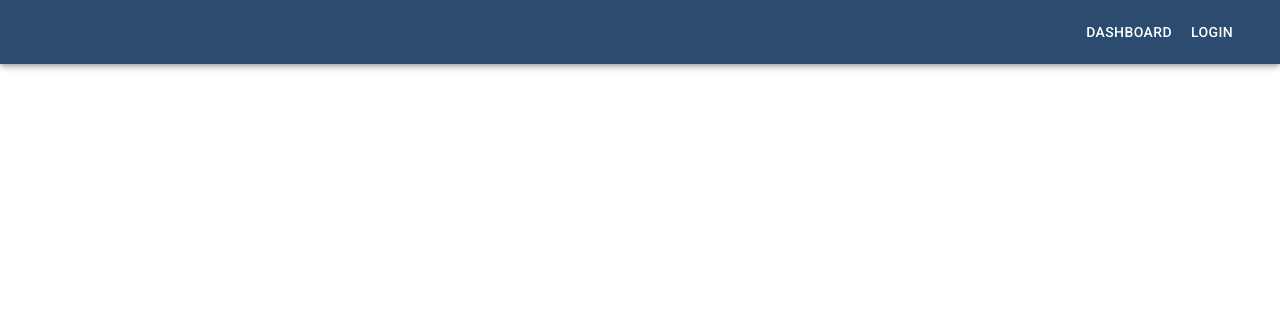
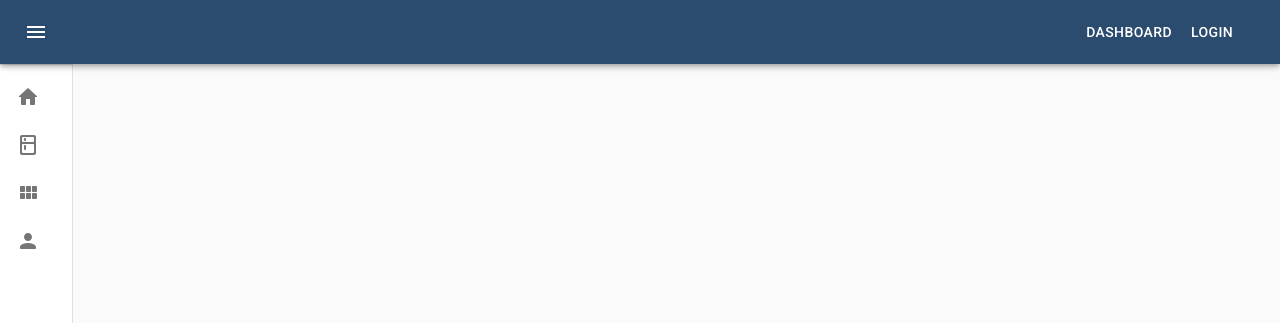
Before and after one commit to rafal-szymanko/react-pizzeria-portal, a React (Create React App) app: page /login in a window 1280 px wide. Shown: the top 323 px of the page. Built offline with nearby package versions, Linux system fonts and the light colour scheme.

Commit message:
Add Drawer component in MainLayout

```diff
--- a/src/components/layout/MainLayout/MainLayout.js
+++ b/src/components/layout/MainLayout/MainLayout.js
@@ -1,30 +1,217 @@
-import React from 'react';
+// import React from 'react';
 import PropTypes from 'prop-types';
 import PageNav from '../PageNav/PageNav';
 
-import AppBar from '@material-ui/core/AppBar';
-import Toolbar from '@material-ui/core/Toolbar';
+// import AppBar from '@material-ui/core/AppBar';
+// import Toolbar from '@material-ui/core/Toolbar';
 import Container from '@material-ui/core/Container';
 
 
-const MainLayout = (props) => (
-  <div>
-    <AppBar>
-      <Container maxWidth="lg">
-        <Toolbar disableGutters>
+// const MainLayout = (props) => (
+//   <div>
+//     <AppBar>
+//       <Container maxWidth="lg">
+//         <Toolbar disableGutters>
+//           <PageNav/>
+//         </Toolbar>
+//       </Container>
+//     </AppBar>
+//     <Container maxWidth="lg">
+//       <Toolbar/>
+//       {props.children}
+//     </Container>
+//   </div>
+// );
+
+// MainLayout.propTypes = {
+//   children: PropTypes.node,
+// };
+
+// export default MainLayout;
+
+import React from 'react';
+import clsx from 'clsx';
+import { makeStyles, useTheme } from '@material-ui/core/styles';
+import Drawer from '@material-ui/core/Drawer';
+import AppBar from '@material-ui/core/AppBar';
+import Toolbar from '@material-ui/core/Toolbar';
+import List from '@material-ui/core/List';
+import CssBaseline from '@material-ui/core/CssBaseline';
+import Divider from '@material-ui/core/Divider';
+import IconButton from '@material-ui/core/IconButton';
+import MenuIcon from '@material-ui/icons/Menu';
+import ChevronLeftIcon from '@material-ui/icons/ChevronLeft';
+import ChevronRightIcon from '@material-ui/icons/ChevronRight';
+import ListItem from '@material-ui/core/ListItem';
+import ListItemIcon from '@material-ui/core/ListItemIcon';
+import ListItemText from '@material-ui/core/ListItemText';
+import HomeRoundedIcon from '@material-ui/icons/HomeRounded';
+import KitchenRoundedIcon from '@material-ui/icons/KitchenRounded';
+import PersonRoundedIcon from '@material-ui/icons/PersonRounded';
+import ViewModuleRoundedIcon from '@material-ui/icons/ViewModuleRounded';
+
+const drawerWidth = 240;
+
+const routes = [
+  {
+    path: '/panel',
+    name: 'Dashboard',
+    icon: <HomeRoundedIcon/>,
+  },
+  {
+    path: '/panel/kitchen',
+    name: 'Kitchen',
+    icon: <KitchenRoundedIcon/>,
+  },
+  {
+    path: '/panel/tables',
+    name: 'Tables',
+    icon: <ViewModuleRoundedIcon/>,
+  },
+  {
+    path: '/panel/waiter',
+    name: 'Waiter',
+    icon: <PersonRoundedIcon/>,
+  },
+];
+
+const useStyles = makeStyles((theme) => ({
+  root: {
+    display: 'flex',
+  },
+  appBar: {
+    zIndex: theme.zIndex.drawer + 1,
+    transition: theme.transitions.create(['width', 'margin'], {
+      easing: theme.transitions.easing.sharp,
+      duration: theme.transitions.duration.leavingScreen,
+    }),
+  },
+  appBarShift: {
+    marginLeft: drawerWidth,
+    width: `calc(100% - ${drawerWidth}px)`,
+    transition: theme.transitions.create(['width', 'margin'], {
+      easing: theme.transitions.easing.sharp,
+      duration: theme.transitions.duration.enteringScreen,
+    }),
+  },
+  menuButton: {
+    marginRight: 36,
+  },
+  hide: {
+    display: 'none',
+  },
+  drawer: {
+    width: drawerWidth,
+    flexShrink: 0,
+    whiteSpace: 'nowrap',
+  },
+  drawerOpen: {
+    width: drawerWidth,
+    transition: theme.transitions.create('width', {
+      easing: theme.transitions.easing.sharp,
+      duration: theme.transitions.duration.enteringScreen,
+    }),
+  },
+  drawerClose: {
+    transition: theme.transitions.create('width', {
+      easing: theme.transitions.easing.sharp,
+      duration: theme.transitions.duration.leavingScreen,
+    }),
+    overflowX: 'hidden',
+    width: theme.spacing(7) + 1,
+    [theme.breakpoints.up('sm')]: {
+      width: theme.spacing(9) + 1,
+    },
+  },
+  toolbar: {
+    display: 'flex',
+    alignItems: 'center',
+    justifyContent: 'flex-end',
+    padding: theme.spacing(0, 1),
+    // necessary for content to be below app bar
+    ...theme.mixins.toolbar,
+  },
+  content: {
+    flexGrow: 1,
+    padding: theme.spacing(3),
+  },
+}));
+
+export default function MainLayout(props) {
+  const classes = useStyles();
+  const theme = useTheme();
+  const [open, setOpen] = React.useState(false);
+
+  const handleDrawerOpen = () => {
+    setOpen(true);
+  };
+
+  const handleDrawerClose = () => {
+    setOpen(false);
+  };
+
+  return (
+    <div className={classes.root}>
+      <CssBaseline />
+      <AppBar
+        position="fixed"
+        className={clsx(classes.appBar, {
+          [classes.appBarShift]: open,
+        })}
+      >
+        <Toolbar>
+          <IconButton
+            color="inherit"
+            aria-label="open drawer"
+            onClick={handleDrawerOpen}
+            edge="start"
+            className={clsx(classes.menuButton, {
+              [classes.hide]: open,
+            })}
+          >
+            <MenuIcon />
+          </IconButton>
           <PageNav/>
         </Toolbar>
-      </Container>
       </AppBar>
+      <Drawer
+        variant="permanent"
+        className={clsx(classes.drawer, {
+          [classes.drawerOpen]: open,
+          [classes.drawerClose]: !open,
+        })}
+        classes={{
+          paper: clsx({
+            [classes.drawerOpen]: open,
+            [classes.drawerClose]: !open,
+          }),
+        }}
+      >
+        <div className={classes.toolbar}>
+          <IconButton onClick={handleDrawerClose}>
+            {theme.direction === 'rtl' ? <ChevronRightIcon /> : <ChevronLeftIcon />}
+          </IconButton>
+        </div>
+        <Divider />
+        <List>
+          {routes.map(route => (
+            <ListItem button key={route.path}>
+              <ListItemIcon>{route.icon}</ListItemIcon>
+              <ListItemText primary={route.name} />
+            </ListItem>
+          ))}
+        </List>
+      </Drawer>
+      <main className={classes.content}>
+        <div className={classes.toolbar} />
         <Container maxWidth="lg">
-      <Toolbar/>
           {props.children}
         </Container>
+      </main>
     </div>
   );
+}
 
 MainLayout.propTypes = {
   children: PropTypes.node,
 };
-
-export default MainLayout;
--- a/src/components/views/Login/Login.js
+++ b/src/components/views/Login/Login.js
@@ -17,9 +17,7 @@ const Login = () => (
             <Input placeholder="password..."></Input>
           </Grid>
           <Grid item>
-            <Link to={`${process.env.PUBLIC_URL}/`}>
-              <Button variant="contained" color="primary">Sign in</Button>
-            </Link>
+            <Button component={Link} to={`${process.env.PUBLIC_URL}/`} variant="contained" color="primary">Sign in</Button>
           </Grid>
         </Grid>
       </Grid>
```
Lines whose indentation alone changed are shown as unchanged.
